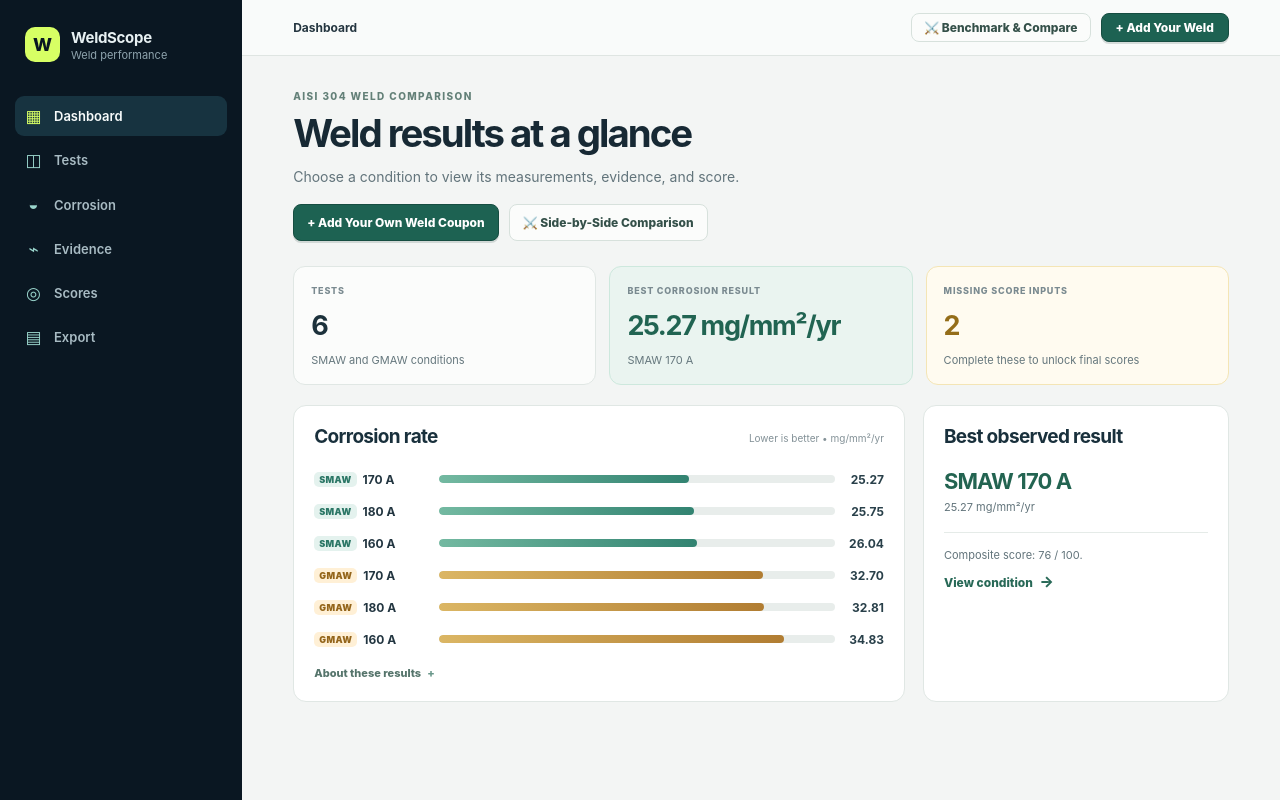
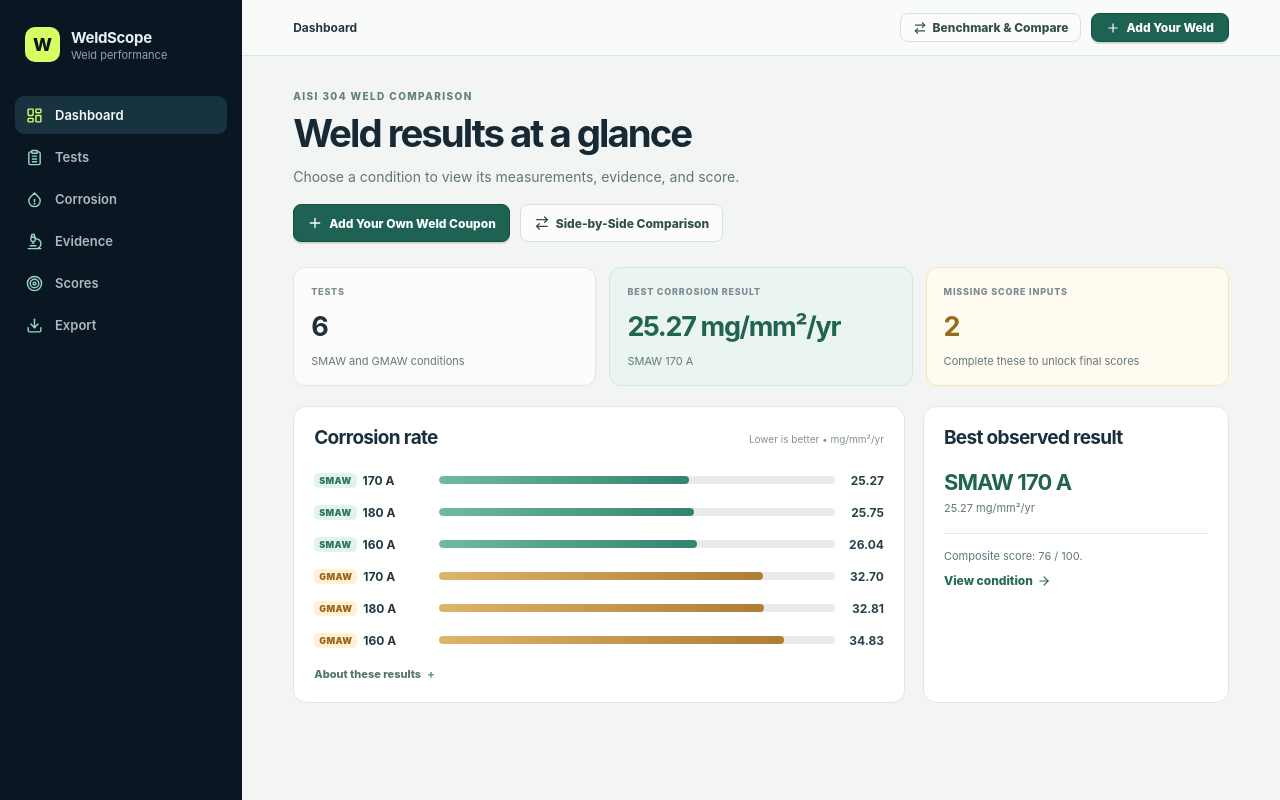
Before and after one commit to Brigadoon01/weld-multifactor-system, a React (Vite) app: page / in a window 1280 px wide. Built offline with nearby package versions, Linux system fonts and the light colour scheme.

Commit message:
style: replace all unicode emojis with clean SVG icons across views and modals

```diff
--- a/src/App.tsx
+++ b/src/App.tsx
@@ -15,18 +15,33 @@ import { EdsChart } from "./components/EdsChart";
 import { PerformanceRadar } from "./components/PerformanceRadar";
 import { AddWeldModal } from "./components/AddWeldModal";
 import { ComparisonModal } from "./components/ComparisonModal";
+import {
+  IconDashboard,
+  IconTests,
+  IconCorrosion,
+  IconEvidence,
+  IconScores,
+  IconExport,
+  IconCompare,
+  IconPlus,
+  IconArrowRight,
+  IconLineChart,
+  IconScale,
+  IconPrinter,
+  IconInbox,
+} from "./components/Icons";
 
 type View = "overview" | "registry" | "corrosion" | "evidence" | "scoring" | "report";
 
 const STORAGE_KEY = "weldscope-research-lab-v8";
 
-const navigation: Array<{ id: View; label: string; icon: string }> = [
-  { id: "overview", label: "Dashboard", icon: "▦" },
-  { id: "registry", label: "Tests", icon: "◫" },
-  { id: "corrosion", label: "Corrosion", icon: "◒" },
-  { id: "evidence", label: "Evidence", icon: "⌁" },
-  { id: "scoring", label: "Scores", icon: "◎" },
-  { id: "report", label: "Export", icon: "▤" },
+const navigation: Array<{ id: View; label: string; icon: React.ReactNode }> = [
+  { id: "overview", label: "Dashboard", icon: <IconDashboard size={17} /> },
+  { id: "registry", label: "Tests", icon: <IconTests size={17} /> },
+  { id: "corrosion", label: "Corrosion", icon: <IconCorrosion size={17} /> },
+  { id: "evidence", label: "Evidence", icon: <IconEvidence size={17} /> },
+  { id: "scoring", label: "Scores", icon: <IconScores size={17} /> },
+  { id: "report", label: "Export", icon: <IconExport size={17} /> },
 ];
 
 const sourceNotice = "Your data stays in this browser.";
@@ -100,7 +115,9 @@ function ScoreBar({ score, muted = false }: { score: number | null; muted?: bool
 function EmptyState({ title, text }: { title: string; text: string }) {
   return (
     <div className="empty-state">
-      <span>⌁</span>
+      <span style={{ display: "inline-flex", alignItems: "center", justifyContent: "center", opacity: 0.6 }}>
+        <IconInbox size={32} />
+      </span>
       <h3>{title}</h3>
       <p>{text}</p>
     </div>
@@ -292,11 +309,19 @@ export default function App() {
           <h1>Weld results at a glance</h1>
           <p>Choose a condition to view its measurements, evidence, and score.</p>
           <div style={{ display: "flex", gap: "10px", marginTop: "16px", flexWrap: "wrap" }}>
-            <button className="primary-button" onClick={() => setIsAddModalOpen(true)}>
-              + Add Your Own Weld Coupon
+            <button
+              className="primary-button"
+              onClick={() => setIsAddModalOpen(true)}
+              style={{ display: "inline-flex", alignItems: "center", gap: "6px" }}
+            >
+              <IconPlus size={16} /> Add Your Own Weld Coupon
             </button>
-            <button className="secondary-button" onClick={() => handleOpenCompare()}>
-              ⚔️ Side-by-Side Comparison
+            <button
+              className="secondary-button"
+              onClick={() => handleOpenCompare()}
+              style={{ display: "inline-flex", alignItems: "center", gap: "6px" }}
+            >
+              <IconCompare size={16} /> Side-by-Side Comparison
             </button>
           </div>
         </div>
@@ -351,7 +376,13 @@ export default function App() {
               ? "Complete the missing inputs to calculate its final score."
               : `Composite score: ${formatScore(corrosionLeaderScore?.composite ?? null)} / 100.`}
           </p>
-          <button className="text-action" onClick={() => openExperiment(corrosionLeader?.id ?? selectedId)}>View condition <span>→</span></button>
+          <button
+            className="text-action"
+            onClick={() => openExperiment(corrosionLeader?.id ?? selectedId)}
+            style={{ display: "inline-flex", alignItems: "center", gap: "4px" }}
+          >
+            View condition <IconArrowRight size={14} />
+          </button>
         </article>
       </section>
     </>
@@ -366,11 +397,19 @@ export default function App() {
           <p>Add, review, benchmark, or open a condition.</p>
         </div>
         <div style={{ display: "flex", gap: "10px" }}>
-          <button className="secondary-button" onClick={() => handleOpenCompare()}>
-            ⚔️ Compare Conditions
+          <button
+            className="secondary-button"
+            onClick={() => handleOpenCompare()}
+            style={{ display: "inline-flex", alignItems: "center", gap: "6px" }}
+          >
+            <IconCompare size={14} /> Compare Conditions
           </button>
-          <button className="primary-button" onClick={() => setIsAddModalOpen(true)}>
-            <span>＋</span> Add condition
+          <button
+            className="primary-button"
+            onClick={() => setIsAddModalOpen(true)}
+            style={{ display: "inline-flex", alignItems: "center", gap: "6px" }}
+          >
+            <IconPlus size={14} /> Add condition
           </button>
         </div>
       </section>
@@ -403,13 +442,17 @@ export default function App() {
                     <div style={{ display: "flex", gap: "6px", alignItems: "center" }}>
                       <button
                         className="row-action"
-                        style={{ background: "#f0f7f4", color: "#1b9956" }}
+                        style={{ background: "#f0f7f4", color: "#1b9956", display: "inline-flex", alignItems: "center", gap: "4px" }}
                         onClick={() => handleOpenCompare(experiment.id)}
                       >
-                        ⚔️ Compare
+                        <IconCompare size={13} /> Compare
                       </button>
-                      <button className="row-action" onClick={() => openExperiment(experiment.id, "corrosion")}>
-                        Open <span>→</span>
+                      <button
+                        className="row-action"
+                        onClick={() => openExperiment(experiment.id, "corrosion")}
+                        style={{ display: "inline-flex", alignItems: "center", gap: "4px" }}
+                      >
+                        Open <IconArrowRight size={13} />
                       </button>
                     </div>
                   </td>
@@ -484,14 +527,16 @@ export default function App() {
           <button
             className={`chart-tab ${corrosionChartTab === "ocp" ? "is-active" : ""}`}
             onClick={() => setCorrosionChartTab("ocp")}
+            style={{ display: "inline-flex", alignItems: "center", gap: "6px" }}
           >
-            📈 28-Day OCP Potential Curves (mV vs. SCE)
+            <IconLineChart size={15} /> 28-Day OCP Potential Curves (mV vs. SCE)
           </button>
           <button
             className={`chart-tab ${corrosionChartTab === "massLoss" ? "is-active" : ""}`}
             onClick={() => setCorrosionChartTab("massLoss")}
+            style={{ display: "inline-flex", alignItems: "center", gap: "6px" }}
           >
-            ⚖️ Gravimetric Mass Loss (%) Curves
+            <IconScale size={15} /> Gravimetric Mass Loss (%) Curves
           </button>
         </div>
 
@@ -655,7 +700,13 @@ export default function App() {
           <h1>Export</h1>
           <p>Download or restore your local data.</p>
         </div>
-        <button className="primary-button" onClick={() => window.print()}><span>⌑</span> Print summary</button>
+        <button
+          className="primary-button"
+          onClick={() => window.print()}
+          style={{ display: "inline-flex", alignItems: "center", gap: "6px" }}
+        >
+          <IconPrinter size={16} /> Print summary
+        </button>
       </section>
       <section className="report-layout">
         <article className="panel report-card">
@@ -709,17 +760,17 @@ export default function App() {
           <div style={{ display: "flex", gap: "10px", alignItems: "center" }}>
             <button
               className="secondary-button"
-              style={{ padding: "6px 12px", fontSize: "12px" }}
+              style={{ padding: "6px 12px", fontSize: "12px", display: "inline-flex", alignItems: "center", gap: "6px" }}
               onClick={() => handleOpenCompare()}
             >
-              ⚔️ Benchmark & Compare
+              <IconCompare size={14} /> Benchmark &amp; Compare
             </button>
             <button
               className="primary-button"
-              style={{ padding: "6px 14px", fontSize: "12px" }}
+              style={{ padding: "6px 14px", fontSize: "12px", display: "inline-flex", alignItems: "center", gap: "6px" }}
               onClick={() => setIsAddModalOpen(true)}
             >
-              + Add Your Weld
+              <IconPlus size={14} /> Add Your Weld
             </button>
           </div>
         </header>
--- /dev/null
+++ b/src/components/Icons.tsx
@@ -0,0 +1,135 @@
+import React from "react";
+
+interface IconProps extends React.SVGProps<SVGSVGElement> {
+  size?: number;
+  color?: string;
+}
+
+export const IconDashboard: React.FC<IconProps> = ({ size = 18, color = "currentColor", ...props }) => (
+  <svg width={size} height={size} viewBox="0 0 24 24" fill="none" stroke={color} strokeWidth="2" strokeLinecap="round" strokeLinejoin="round" {...props}>
+    <rect width="7" height="9" x="3" y="3" rx="1" />
+    <rect width="7" height="5" x="14" y="3" rx="1" />
+    <rect width="7" height="9" x="14" y="12" rx="1" />
+    <rect width="7" height="5" x="3" y="16" rx="1" />
+  </svg>
+);
+
+export const IconTests: React.FC<IconProps> = ({ size = 18, color = "currentColor", ...props }) => (
+  <svg width={size} height={size} viewBox="0 0 24 24" fill="none" stroke={color} strokeWidth="2" strokeLinecap="round" strokeLinejoin="round" {...props}>
+    <path d="M16 4h2a2 2 0 0 1 2 2v14a2 2 0 0 1-2 2H6a2 2 0 0 1-2-2V6a2 2 0 0 1 2-2h2" />
+    <rect width="8" height="4" x="8" y="2" rx="1" ry="1" />
+    <path d="M9 14h6" />
+    <path d="M9 18h6" />
+    <path d="M9 10h6" />
+  </svg>
+);
+
+export const IconCorrosion: React.FC<IconProps> = ({ size = 18, color = "currentColor", ...props }) => (
+  <svg width={size} height={size} viewBox="0 0 24 24" fill="none" stroke={color} strokeWidth="2" strokeLinecap="round" strokeLinejoin="round" {...props}>
+    <path d="M12 2.69l5.66 5.66a8 8 0 1 1-11.31 0z" />
+    <path d="M12 12v3" />
+    <circle cx="12" cy="18" r="0.5" fill="currentColor" />
+  </svg>
+);
+
+export const IconEvidence: React.FC<IconProps> = ({ size = 18, color = "currentColor", ...props }) => (
+  <svg width={size} height={size} viewBox="0 0 24 24" fill="none" stroke={color} strokeWidth="2" strokeLinecap="round" strokeLinejoin="round" {...props}>
+    <path d="M6 18h8" />
+    <path d="M3 22h18" />
+    <path d="M14 22a7 7 0 1 0 0-14h-1" />
+    <path d="M9 14h2" />
+    <path d="M9 12a2 2 0 0 1-2-2V6h6v4a2 2 0 0 1-2 2Z" />
+    <path d="M12 6V3a1 1 0 0 0-1-1H9a1 1 0 0 0-1 1v3" />
+  </svg>
+);
+
+export const IconScores: React.FC<IconProps> = ({ size = 18, color = "currentColor", ...props }) => (
+  <svg width={size} height={size} viewBox="0 0 24 24" fill="none" stroke={color} strokeWidth="2" strokeLinecap="round" strokeLinejoin="round" {...props}>
+    <circle cx="12" cy="12" r="10" />
+    <circle cx="12" cy="12" r="6" />
+    <circle cx="12" cy="12" r="2" />
+  </svg>
+);
+
+export const IconExport: React.FC<IconProps> = ({ size = 18, color = "currentColor", ...props }) => (
+  <svg width={size} height={size} viewBox="0 0 24 24" fill="none" stroke={color} strokeWidth="2" strokeLinecap="round" strokeLinejoin="round" {...props}>
+    <path d="M21 15v4a2 2 0 0 1-2 2H5a2 2 0 0 1-2-2v-4" />
+    <polyline points="7 10 12 15 17 10" />
+    <line x1="12" x2="12" y1="15" y2="3" />
+  </svg>
+);
+
+export const IconCompare: React.FC<IconProps> = ({ size = 16, color = "currentColor", ...props }) => (
+  <svg width={size} height={size} viewBox="0 0 24 24" fill="none" stroke={color} strokeWidth="2" strokeLinecap="round" strokeLinejoin="round" {...props}>
+    <path d="m16 3 4 4-4 4" />
+    <path d="M20 7H4" />
+    <path d="m8 21-4-4 4-4" />
+    <path d="M4 17h16" />
+  </svg>
+);
+
+export const IconPlus: React.FC<IconProps> = ({ size = 16, color = "currentColor", ...props }) => (
+  <svg width={size} height={size} viewBox="0 0 24 24" fill="none" stroke={color} strokeWidth="2" strokeLinecap="round" strokeLinejoin="round" {...props}>
+    <line x1="12" x2="12" y1="5" y2="19" />
+    <line x1="5" x2="19" y1="12" y2="12" />
+  </svg>
+);
+
+export const IconCheck: React.FC<IconProps> = ({ size = 16, color = "currentColor", ...props }) => (
+  <svg width={size} height={size} viewBox="0 0 24 24" fill="none" stroke={color} strokeWidth="2" strokeLinecap="round" strokeLinejoin="round" {...props}>
+    <polyline points="20 6 9 17 4 12" />
+  </svg>
+);
+
+export const IconClose: React.FC<IconProps> = ({ size = 16, color = "currentColor", ...props }) => (
+  <svg width={size} height={size} viewBox="0 0 24 24" fill="none" stroke={color} strokeWidth="2" strokeLinecap="round" strokeLinejoin="round" {...props}>
+    <line x1="18" x2="6" y1="6" y2="18" />
+    <line x1="6" x2="18" y1="6" y2="18" />
+  </svg>
+);
+
+export const IconLineChart: React.FC<IconProps> = ({ size = 16, color = "currentColor", ...props }) => (
+  <svg width={size} height={size} viewBox="0 0 24 24" fill="none" stroke={color} strokeWidth="2" strokeLinecap="round" strokeLinejoin="round" {...props}>
+    <path d="M3 3v18h18" />
+    <path d="m19 9-5 5-4-4-3 3" />
+  </svg>
+);
+
+export const IconScale: React.FC<IconProps> = ({ size = 16, color = "currentColor", ...props }) => (
+  <svg width={size} height={size} viewBox="0 0 24 24" fill="none" stroke={color} strokeWidth="2" strokeLinecap="round" strokeLinejoin="round" {...props}>
+    <path d="m16 16 3-8 3 8c-.87.65-1.92 1-3 1s-2.13-.35-3-1Z" />
+    <path d="m2 16 3-8 3 8c-.87.65-1.92 1-3 1s-2.13-.35-3-1Z" />
+    <path d="M7 21h10" />
+    <path d="M12 3v18" />
+    <path d="M3 7h2c2 0 5-1 7-2 2 1 5 2 7 2h2" />
+  </svg>
+);
+
+export const IconArrowRight: React.FC<IconProps> = ({ size = 14, color = "currentColor", ...props }) => (
+  <svg width={size} height={size} viewBox="0 0 24 24" fill="none" stroke={color} strokeWidth="2" strokeLinecap="round" strokeLinejoin="round" {...props}>
+    <path d="M5 12h14" />
+    <path d="m12 5 7 7-7 7" />
+  </svg>
+);
+
+export const IconArrowLeft: React.FC<IconProps> = ({ size = 14, color = "currentColor", ...props }) => (
+  <svg width={size} height={size} viewBox="0 0 24 24" fill="none" stroke={color} strokeWidth="2" strokeLinecap="round" strokeLinejoin="round" {...props}>
+    <path d="m12 19-7-7 7-7" />
+    <path d="M19 12H5" />
+  </svg>
+);
+
+export const IconPrinter: React.FC<IconProps> = ({ size = 16, color = "currentColor", ...props }) => (
+  <svg width={size} height={size} viewBox="0 0 24 24" fill="none" stroke={color} strokeWidth="2" strokeLinecap="round" strokeLinejoin="round" {...props}>
+    <path d="M6 9V2h12v7" />
+    <path d="M6 18H4a2 2 0 0 1-2-2v-5a2 2 0 0 1 2-2h16a2 2 0 0 1 2 2v5a2 2 0 0 1-2 2h-2" />
+    <path d="M6 14h12v8H6z" />
+  </svg>
+);
+
+export const IconInbox: React.FC<IconProps> = ({ size = 28, color = "currentColor", ...props }) => (
+  <svg width={size} height={size} viewBox="0 0 24 24" fill="none" stroke={color} strokeWidth="2" strokeLinecap="round" strokeLinejoin="round" {...props}>
+    <polyline points="22 12 16 12 14 15 10 15 8 12 2 12" />
+    <path d="M5.45 5.11 2 12v6a2 2 0 0 0 2 2h16a2 2 0 0 0 2-2v-6l-3.45-6.89A2 2 0 0 0 16.76 4H7.24a2 2 0 0 0-1.79 1.11z" />
+  </svg>
+);
--- a/src/components/Modal.tsx
+++ b/src/components/Modal.tsx
@@ -1,4 +1,5 @@
 import React, { useEffect } from "react";
+import { IconClose } from "./Icons";
 
 interface ModalProps {
   isOpen: boolean;
@@ -58,7 +59,7 @@ export const Modal: React.FC<ModalProps> = ({
             onClick={onClose}
             aria-label="Close modal"
           >
-            ✕
+            <IconClose size={16} />
           </button>
         </header>
 
--- a/src/styles.css
+++ b/src/styles.css
@@ -36,7 +36,7 @@ button:disabled { cursor: not-allowed; opacity: .52; }
 .nav-item { color: #a8bbc3; border: 0; background: transparent; text-align: left; border-radius: 9px; padding: 10px; font-weight: 600; font-size: 13px; display: flex; align-items: center; gap: 12px; }
 .nav-item:hover { background: #122632; color: #fff; }
 .nav-item.is-active { background: #173340; color: #f7fbfb; }
-.nav-item span { width: 17px; color: #9ad5cc; text-align: center; font-size: 17px; font-weight: 400; }
+.nav-item span { width: 18px; height: 18px; display: inline-flex; align-items: center; justify-content: center; color: #9ad5cc; text-align: center; }
 .nav-item.is-active span { color: #d7ff64; }
 .sidebar-footer { margin-top: auto; padding: 16px 10px 0; border-top: 1px solid #223640; }
 .sidebar-footer span { font-size: 10px; color: #d7ff64; text-transform: uppercase; letter-spacing: .12em; font-weight: 800; }
```
Also changed, not shown: src/components/AddWeldModal.tsx (+11 -4 lines).
